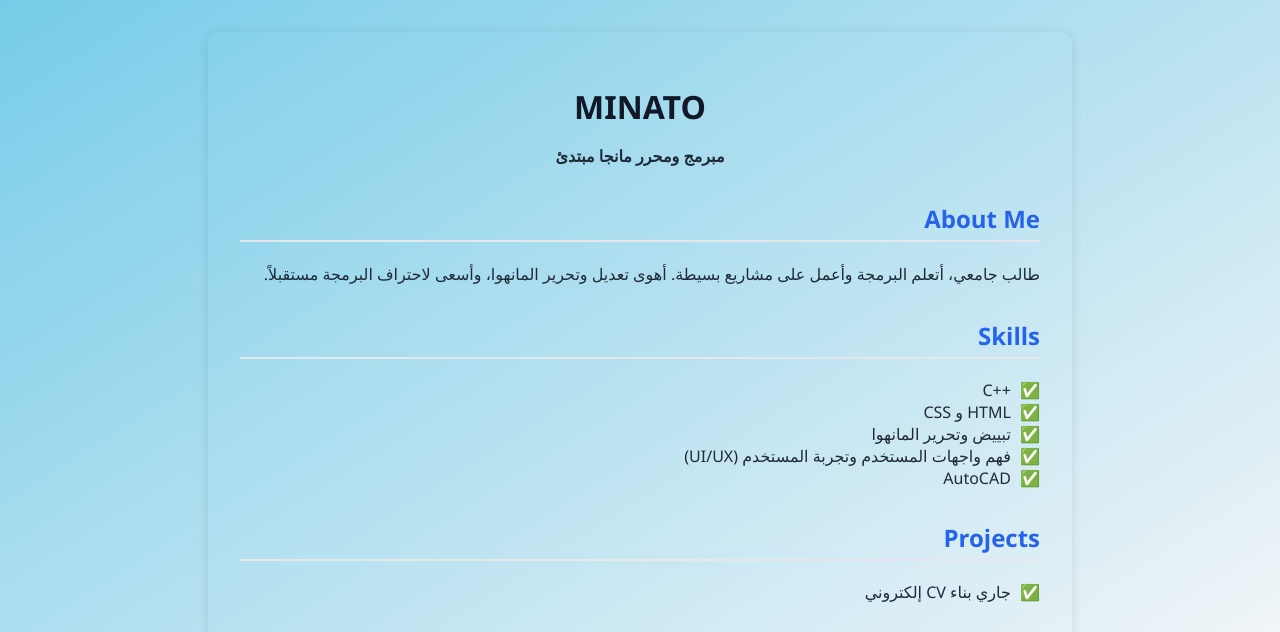
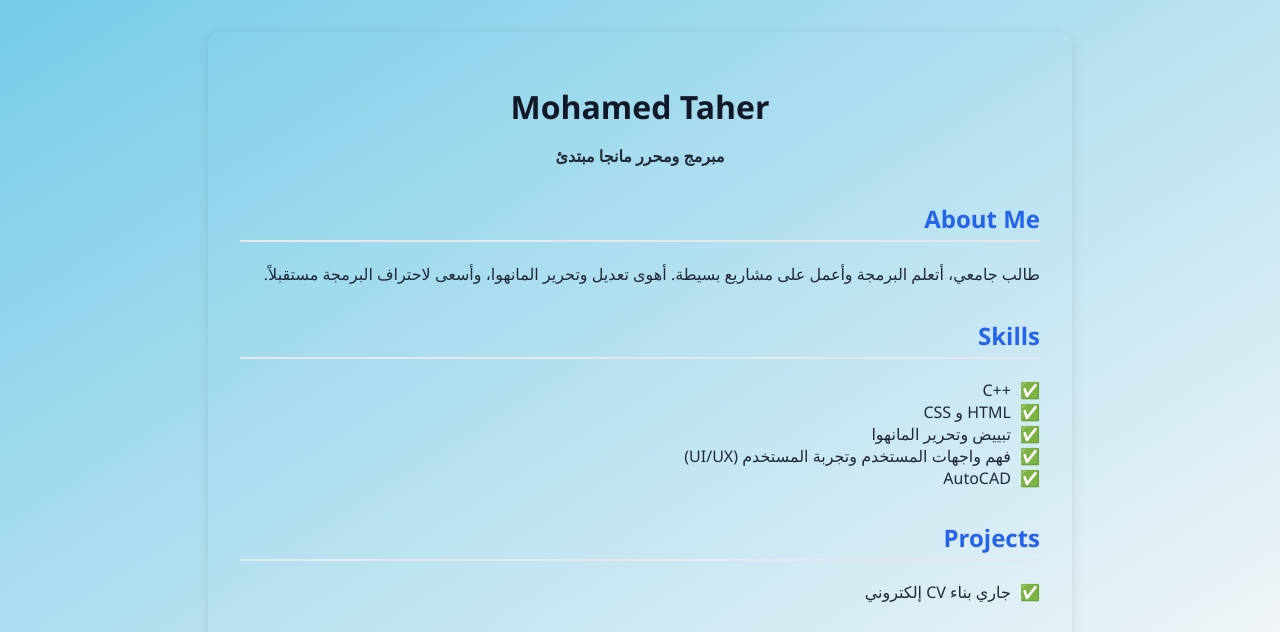
Before and after one commit to MohamedTaher7M/MINATO, a plain HTML site: page index.html in a window 1280 px wide. Shown: the top 632 px of the page. Drawn offline with Linux system fonts and the light colour scheme.

Commit message:
Update index.html

```diff
--- a/index.html
+++ b/index.html
@@ -3,12 +3,12 @@
 <head>
   <meta charset="UTF-8">
   <meta name="viewport" content="width=device-width, initial-scale=1.0">
-  <title>السيرة الذاتية - ميناتو</title>
+  <title>=  cv =</title>
   <link rel="stylesheet" href="index.css">
 </head>
 <body>
   <div class="cv-container">
-    <h1>MINATO</h1>
+    <h1>Mohamed Taher</h1>
     <p class="center"><strong>مبرمج ومحرر مانجا مبتدئ</strong></p>
 
     <h2>About Me</h2>
```
